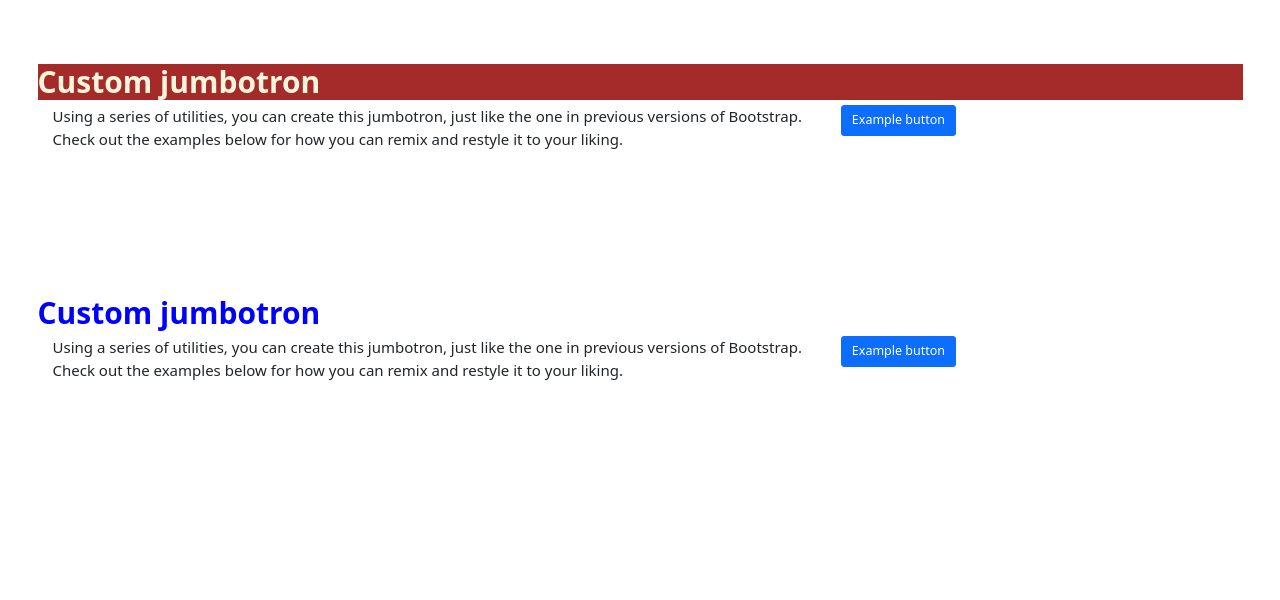
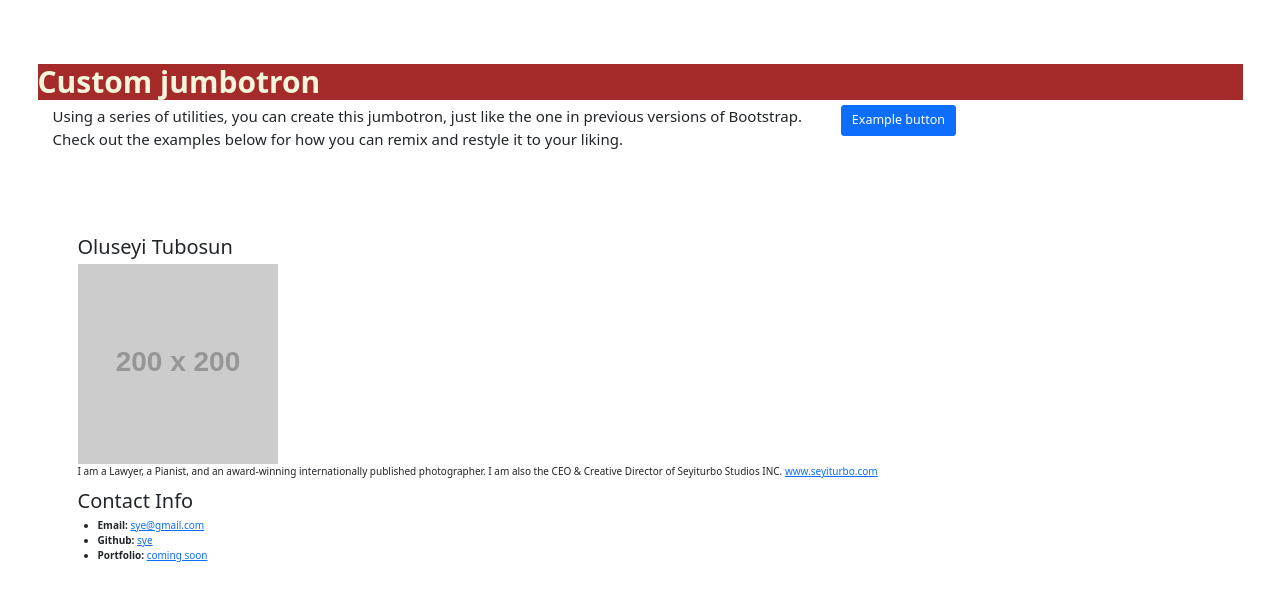
Before and after one commit to Seyiturbo/IMAGE-REVAMP-AI, a plain HTML site: page index.html in a window 1280 px wide. Shown: the part 78-678 px from the top of the page. Drawn offline with nearby package versions, Linux system fonts and the light colour scheme; placeholder pictures from the web are drawn by us.

Commit message:
Refactor my index html code

```diff
--- a/index.html
+++ b/index.html
@@ -13,7 +13,7 @@
   <!-- Nav bar -->
     <nav class="navbar navbar-expand-lg bg-body-tertiary">
         <div class="container-fluid">
-          <img class="navbar-brand" src="./Images/STPS-LOGO.jpg" alt="Webpage>
+          <img class="navbar-brand" src="./Images/STPS-LOGO.jpg" alt="Webpage logo">
           <button class="navbar-toggler" type="button" data-bs-toggle="collapse" data-bs-target="#navbarNavDropdown" aria-controls="navbarNavDropdown" aria-expanded="false" aria-label="Toggle navigation">
             <span class="navbar-toggler-icon"></span>
           </button>
@@ -50,12 +50,27 @@
         <button class="btn btn-primary btn-lg" type="button">Example button</button>
       </div>
     </div>
-    <div class="p-5 mb-4 bg-body-tertiary rounded-3">
-      <div class="container-fluid py-5">
-        <h1 class="display-5 fw-bold" style = "color: blue;">Custom jumbotron</h1>
-        <p class="col-md-8 fs-4">Using a series of utilities, you can create this jumbotron, just like the one in previous versions of Bootstrap. Check out the examples below for how you can remix and restyle it to your liking.</p>
-        <button class="btn btn-primary btn-lg" type="button">Example button</button>
-      </div>
+    <!-- Bio Section -->
+    <!-- Shift Alt A : To create a comment tag-->
+    <div class="container">
+
+      <section id="main-bio">
+
+        <h2>Oluseyi Tubosun</h2>
+
+        <img id="bio-image" src="https://placehold.it/200x200" alt="Your Name">
+
+        <p>I am a Lawyer, a Pianist, and an award-winning internationally published photographer. I am also the CEO & Creative Director of Seyiturbo Studios INC. <a href="http://www.lipsum.com/">www.seyiturbo.com</a></p>
+      </section>
+
+      <section id="contact-info">
+        <h2>Contact Info</h2>
+        <ul>
+          <li><strong>Email:</strong> <a href="#">sye@gmail.com</a></li>
+          <li><strong>Github:</strong> <a href="#">sye</a></li>
+          <li><strong>Portfolio:</strong> <a href="#">coming soon</a></li>
+        </ul>
+      </section>
     </div>
   </body>
 </html>
```
